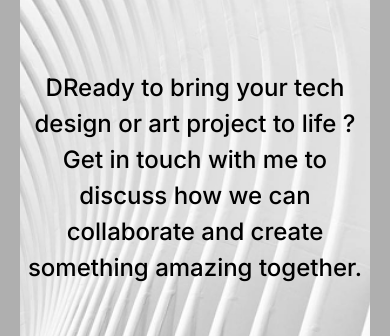
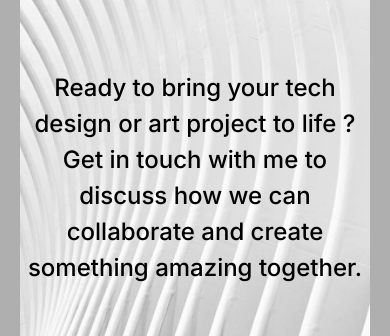
Before and after one commit to devsultan06/portfolio-samart, a Next.js app: page /contact in a window 390 px wide. Shown: the part 266-602 px from the top of the page. Built offline with nearby package versions, Linux system fonts and the light colour scheme; a web font is replaced by a local one.

Commit message:
chore(update)

```diff
--- a/components/contact/HeaderContact.tsx
+++ b/components/contact/HeaderContact.tsx
@@ -184,7 +184,7 @@ const HeaderContact = () => {
                             Let’s Talk
                         </h1>
 
-                        <p className="text-[24px] md:text-[36px] text-[#000] font-[500] text-center">DReady to bring your tech design or art project to life ? Get in touch with me to discuss how we can collaborate and create something amazing together.</p>
+                        <p className="text-[24px] md:text-[36px] text-[#000] font-[500] text-center">Ready to bring your tech design or art project to life ? Get in touch with me to discuss how we can collaborate and create something amazing together.</p>
                     </div>
                 </div>
 
```
